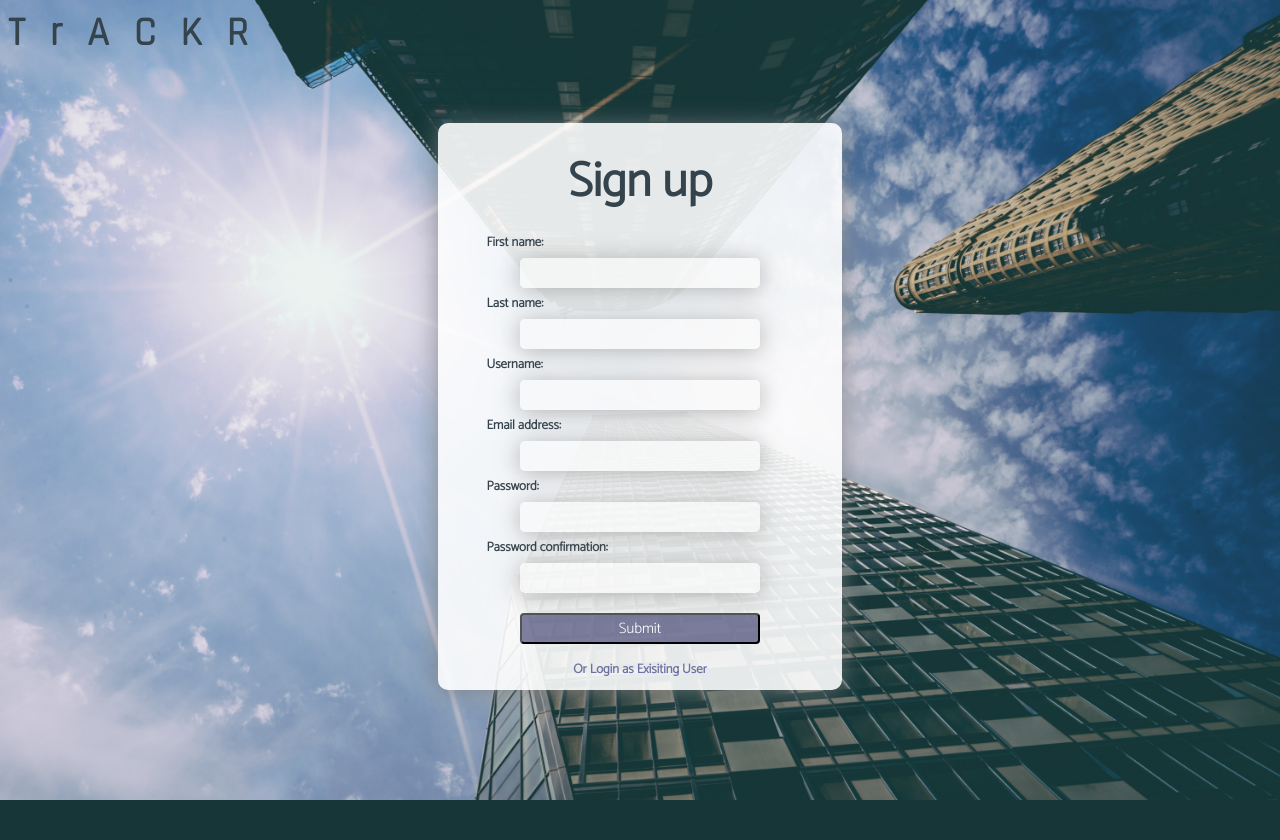
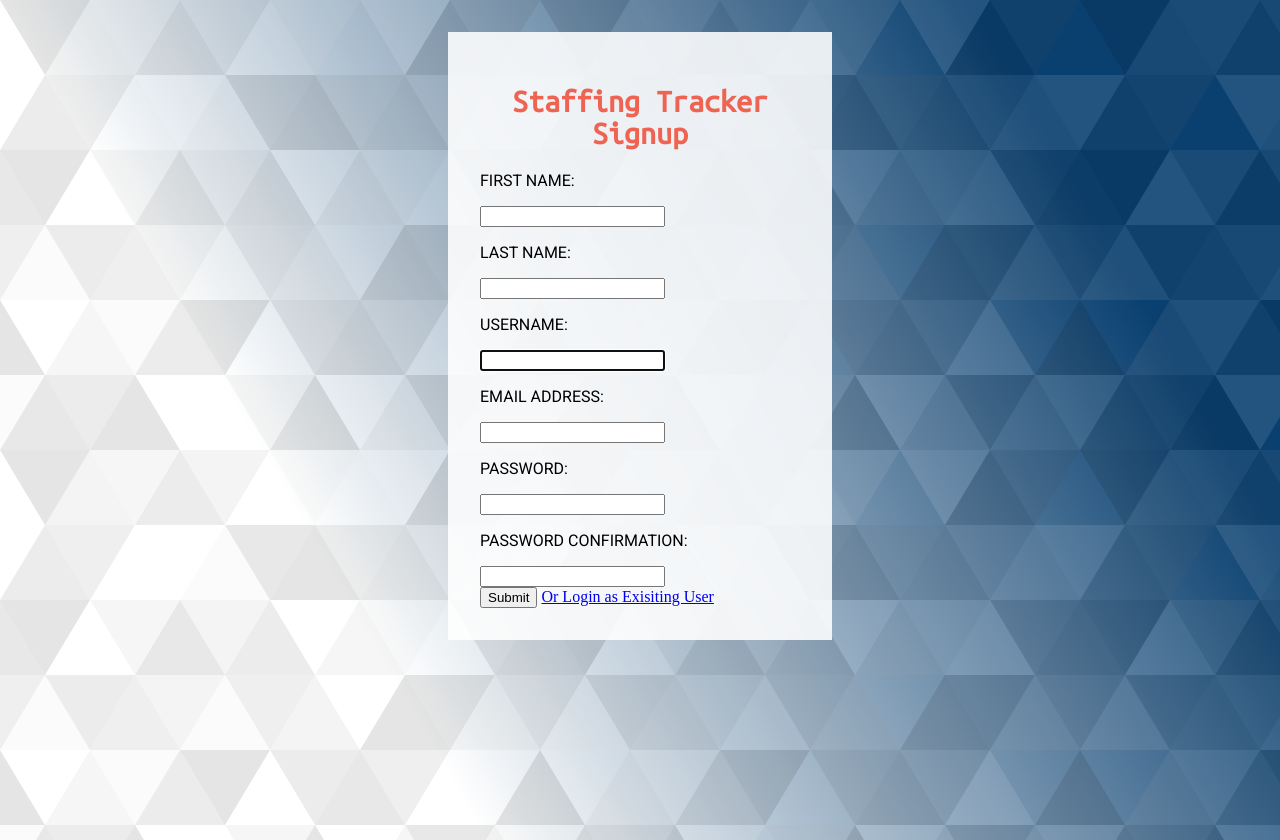
Before and after one commit to ldavidson45/staffing, a Django app: page /signup/ in a window 1280 px wide. Before the commit the page ends 800 px from the top, so only its background shows below. Run offline with Django 3.2, Linux system fonts and the light colour scheme; style sheets or scripts are compiled from the project's sources.

Commit message:
change background svg

```diff
--- a/staffing/static/css/main.css
+++ b/staffing/static/css/main.css
@@ -84,4 +84,31 @@
 .dashboard__chart-container {
   height: 2rem;
 }
+
+.signup__form {
+  background: rgba(255, 255, 255, 0.88);
+  width: 20rem;
+  margin: 2rem auto auto auto;
+  padding: 2rem;
+  display: block;
+}
+
+.signup__title {
+  font-size: 2rem;
+  font-family: "Ubuntu Mono", monospace;
+  text-align: center;
+  color: #ee6352;
+}
+
+.form__label {
+  text-transform: uppercase;
+  font-family: "Roboto", sans-serif;
+}
+
+.signup {
+  background-image: url("../images/Subtle-Prism.svg");
+  background-repeat: no-repeat;
+  background-size: cover;
+  height: 100vh;
+}
 /*# sourceMappingURL=main.css.map */
--- a/staffing/static/css/main.scss
+++ b/staffing/static/css/main.scss
@@ -88,3 +88,31 @@ $body-font: "Roboto", sans-serif;
 .dashboard__chart-container {
   height: 2rem;
 }
+
+// signup form
+
+.signup__form {
+  background: rgba(255, 255, 255, 0.88);
+  width: 20rem;
+  margin: 2rem auto auto auto;
+  padding: 2rem;
+  display: block;
+}
+.signup__title {
+  font-size: 2rem;
+  font-family: $heading-font;
+  text-align: center;
+  color: $red-accent;
+}
+
+.form__label {
+  text-transform: uppercase;
+  font-family: $body-font;
+}
+
+.signup {
+  background-image: url("../images/Subtle-Prism.svg");
+  background-repeat: no-repeat;
+  background-size: cover;
+  height: 100vh;
+}
--- a/staffing/templates/chart.html
+++ b/staffing/templates/chart.html
@@ -43,9 +43,11 @@
 </script>
 
 {% block content %}
+
 <h1 class="dashboard__heading">{{ user.profile.company }}</h1>
 <h5 class="dashboard__chart-title">Monthly Staff Makeup</h5>
 <div class="dashboard__chart-container">
   <canvas id="myChart" aria-label="Staff Makeup Per Month" role="img"></canvas>
 </div>
+
 {% endblock content %}
--- a/staffing/templates/signup.html
+++ b/staffing/templates/signup.html
@@ -1,24 +1,23 @@
-<html class="signup-bg">
-
-<link href="/static/css/signup.css" rel="stylesheet"/>
-
-
-{% load static %}
-
-<div class="wrapper">
-<h1 class="brand">TrACKR<h1>
-<form action="{% url 'signup' %}" method="post" >
-  {% csrf_token %}
-<h2>Sign up</h2>
+<!DOCTYPE html>
+<html lang="en">
+  <head>
+    <meta charset="UTF-8" />
+    <meta name="viewport" content="width=device-width, initial-scale=1.0" />
+    <meta http-equiv="X-UA-Compatible" content="ie=edge" />
+    <title>Signup</title>
+    <link href="/static/css/main.css" rel="stylesheet" />
+  </head>
+  <body class="signup">
+    <form class="signup__form" action="{% url 'signup' %}" method="post">
+      <h1 class="signup__title">Staffing Tracker Signup</h1>
       {% for field in form.visible_fields %}
-    {{field.label_tag}}
+      <div>
+        <p class="form__label">{{ field.label_tag }}</p>
         {{ field }}
+      </div>
       {% endfor %}
-  </ul>
-
       <button type="submit">Submit</button>
       <a href="/login/">Or Login as Exisiting User<a>
     </form>
-
-</div>
+  </body>
 </html>
--- a/staffing/views.py
+++ b/staffing/views.py
@@ -138,6 +138,5 @@ class ChartData(APIView):
         data = {
             "labels": labels,
             "datasets": datasets
-
         }
         return Response(data)
```
Also changed, not shown: staffing/templates/dashboard_roles.html (added, +8 -0 lines), staffing/static/images/Subtle-Prism.svg (added), staffing/static/images/blackandwhitediamond.jpg (deleted), staffing/static/images/bluesunupbuild.jpg (deleted), staffing/static/images/greyfogup.jpg (deleted), staffing/static/images/logo.png (deleted), staffing/static/images/shortcity.jpg (deleted), 5 other files. Lines whose indentation alone changed are shown as unchanged.
